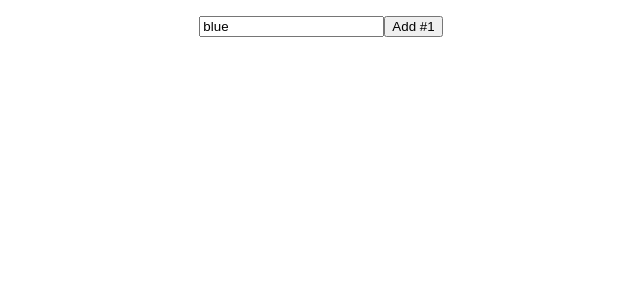
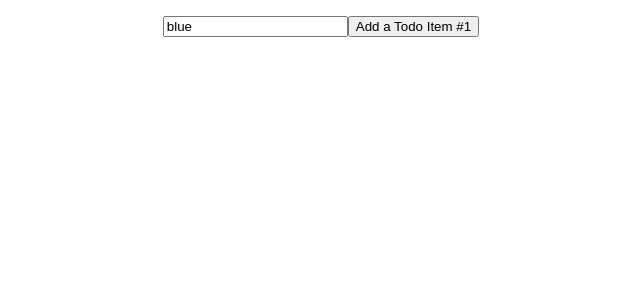
Before and after one commit to davideliason/starwarsinfo_api_react_redux, a React (Create React App) app: page / in a window 1280 px wide. Shown: the top 300 px of the page, without its empty margins (319-959 px from the left). Built offline with nearby package versions, Linux system fonts and the light colour scheme.

Commit message:
update button text

```diff
--- a/src/App.js
+++ b/src/App.js
@@ -45,7 +45,7 @@ class App extends Component {
           value={this.state.text}
           />
            <button>
-            Add #{this.state.items.length + 1}
+            Add a Todo Item #{this.state.items.length + 1}
           </button>
         </form>
       </div>
```
